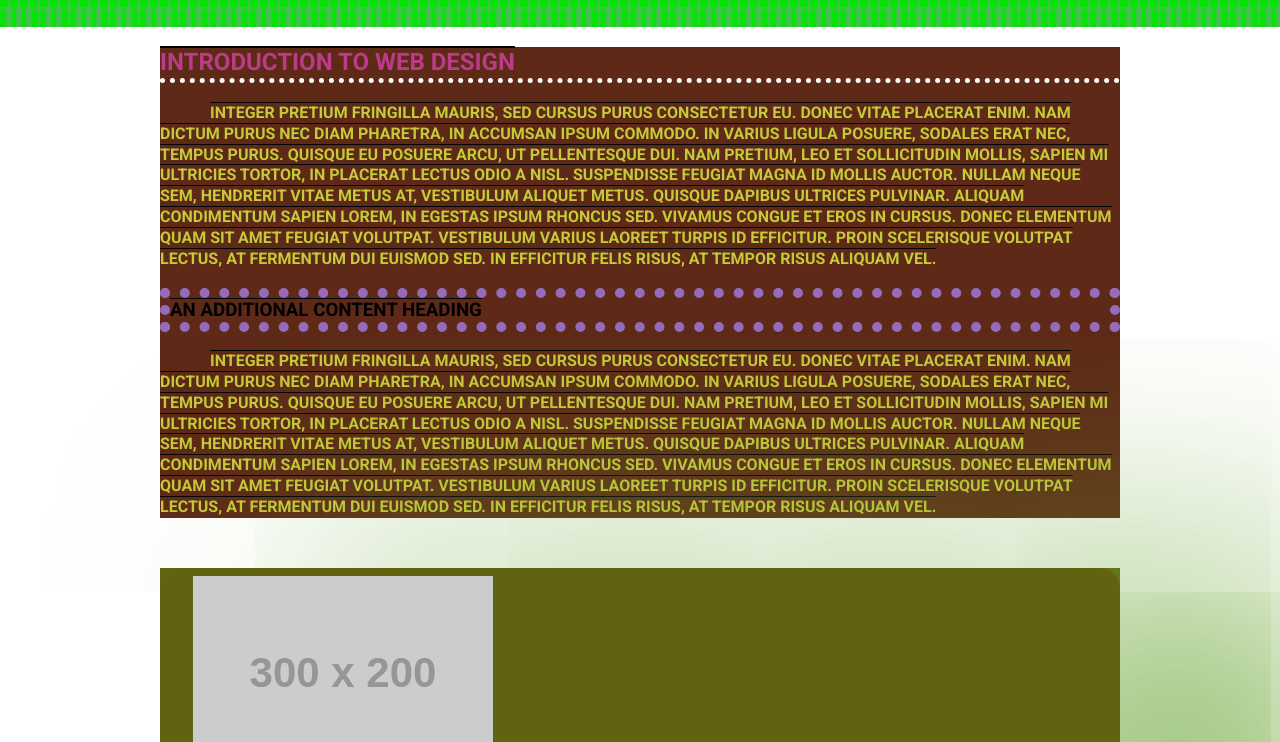
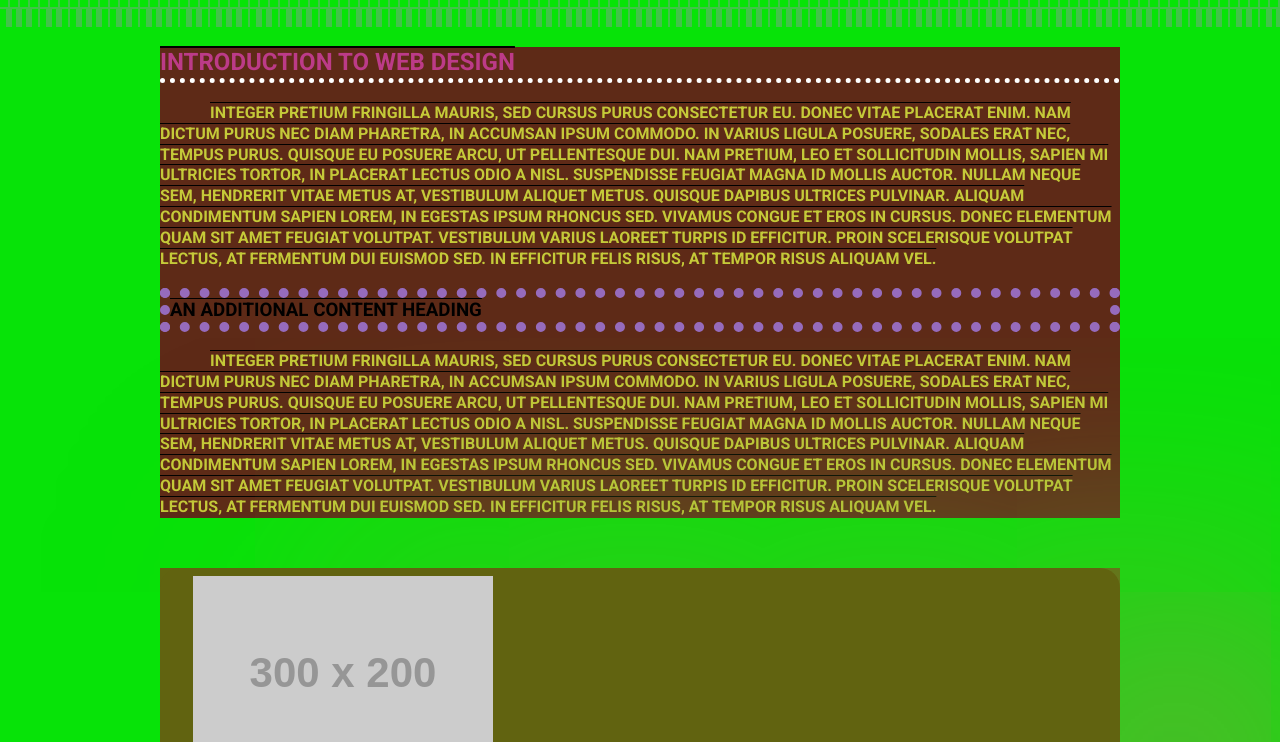
Before and after one commit to IsaacFredricks/ifsc-1310-01, a plain HTML site: page css-demo/index.html in a window 1280 px wide. Shown: the part 679-1421 px from the top of the page. Drawn offline with Linux system fonts and the light colour scheme; placeholder pictures from the web are drawn by us.

Commit message:
body background color

```diff
--- a/css-demo/assets/css/style.css
+++ b/css-demo/assets/css/style.css
@@ -30,7 +30,7 @@ img{
 
 
 body{
-
+    background-color: #07E308;
     font-family: "Roboto", sans-serif; /*font*/
     font-weight: 300;
     font-style: normal;
```
